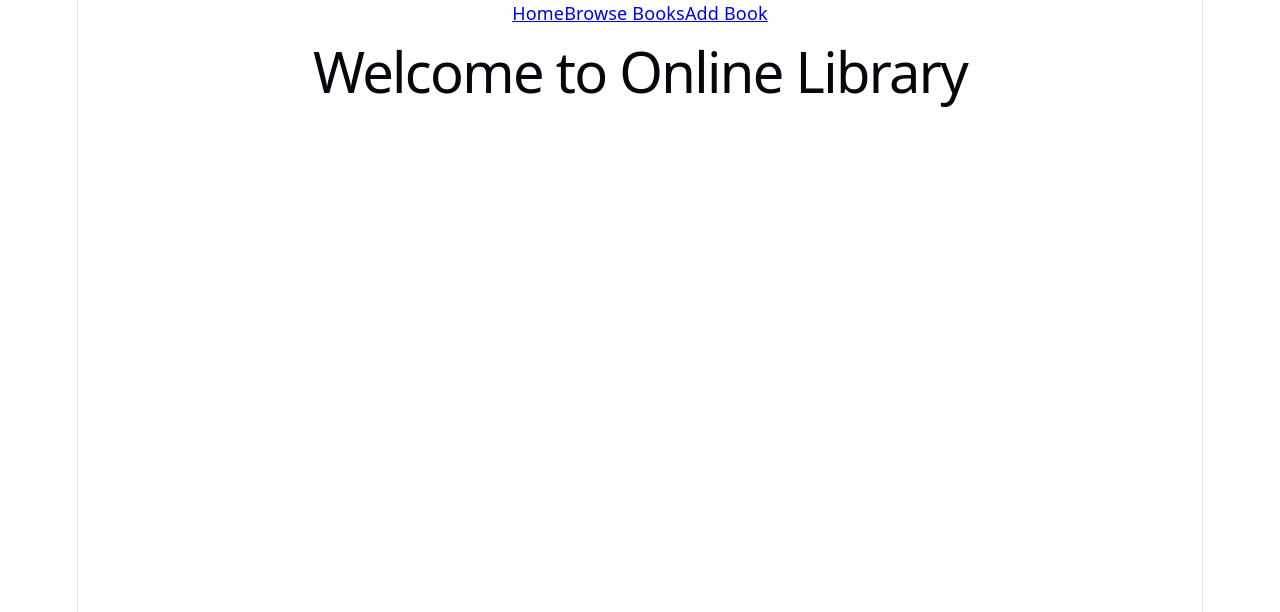
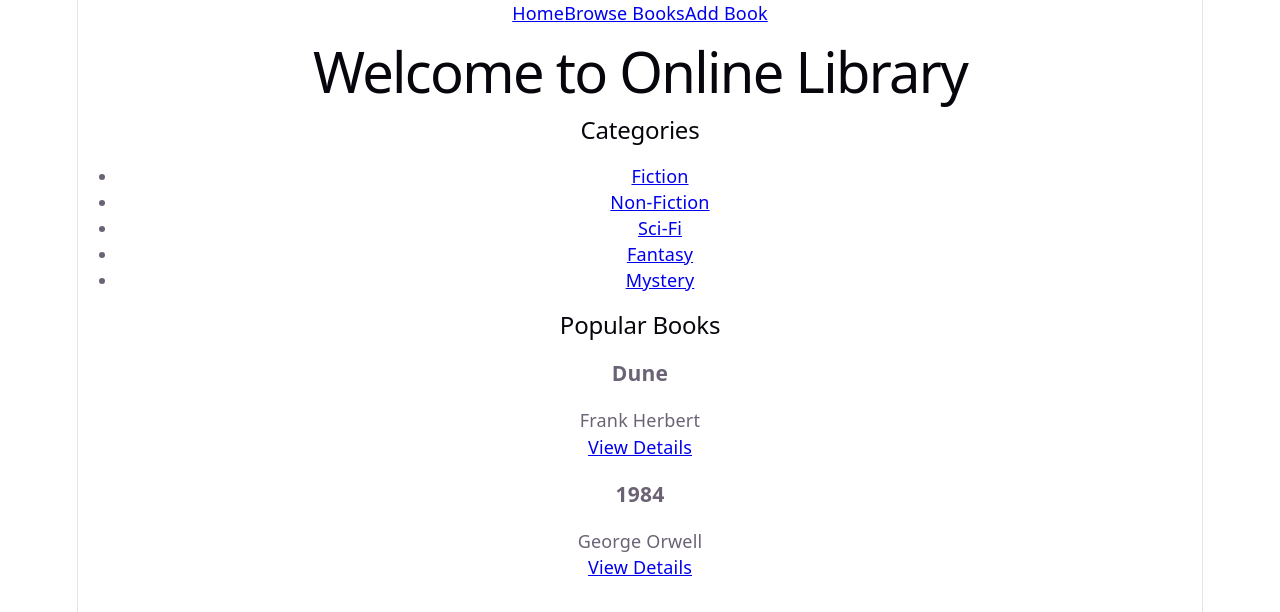
Before and after one commit to yA-005/react-online-library-system, a React (Vite) app: page / in a window 1280 px wide. Shown: the top 612 px of the page. Built offline with nearby package versions, Linux system fonts and the light colour scheme.

Commit message:
Completed Home page with categories and popular books

```diff
--- a/src/components/Home.jsx
+++ b/src/components/Home.jsx
@@ -1,4 +1,27 @@
 
 
-function Home() { return <h1>Welcome to Online Library</h1>; }
+import { Link } from "react-router-dom";
+import { categories, popularBooks } from "../data/dummyBooks";
+
+function Home() {
+  return (
+    <div>
+      <h1>Welcome to Online Library</h1>
+      <h2>Categories</h2>
+      <ul>
+        {categories.map(cat => <li key={cat}><Link to={`/browse/${cat}`}>{cat}</Link></li>)}
+      </ul>
+      <h2>Popular Books</h2>
+      <div className="book-grid">
+        {popularBooks.map(book => (
+          <div key={book.id} className="book-card">
+            <h3>{book.title}</h3>
+            <p>{book.author}</p>
+            <Link to={`/book/${book.id}`}>View Details</Link>
+          </div>
+        ))}
+      </div>
+    </div>
+  );
+}
 export default Home;
--- a/src/data/dummyBooks.js
+++ b/src/data/dummyBooks.js
@@ -0,0 +1,8 @@
+
+
+export const categories = ["Fiction", "Non-Fiction", "Sci-Fi", "Fantasy", "Mystery"];
+export const popularBooks = [
+  { id: 1, title: "Dune", author: "Frank Herbert", category: "Sci-Fi", rating: 4.8, description: "..." },
+  { id: 2, title: "1984", author: "George Orwell", category: "Fiction", rating: 4.9, description: "..." },
+  // add 3-4 more
+];
```
